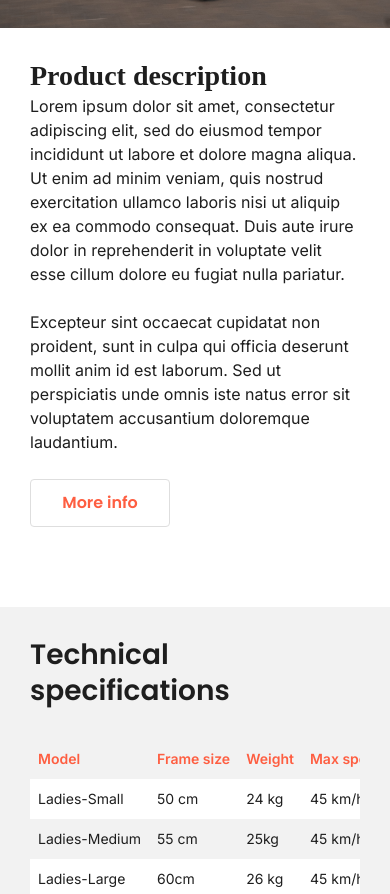
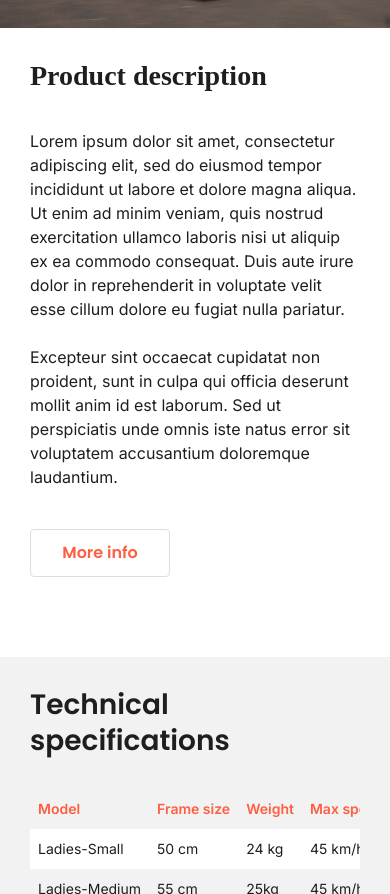
Before and after one commit to ervinkacar1991/enigmaTry-frontend-task, a website: page index.html in a window 390 px wide. Shown: the part 1502-2396 px from the top of the page. Drawn offline with Linux system fonts and the light colour scheme.

Commit message:
Add last changes

```diff
--- a/utilities/_productdescription.scss
+++ b/utilities/_productdescription.scss
@@ -54,6 +54,11 @@
 @media screen and (max-width: 900px) {
   .product-desctiption-section {
     flex-direction: column-reverse !important;
+    .prod-desc-part {
+      button {
+        margin-top: 40px;
+      }
+    }
 
     img {
       width: 100%;
@@ -65,5 +70,9 @@
     height: unset !important;
     font-size: $mobile-desctitle-fs;
     line-height: $mobile-desctitle-lh;
+
+    p {
+      margin-top: 35px;
+    }
   }
 }
```
Also changed, not shown: css/index.css.
